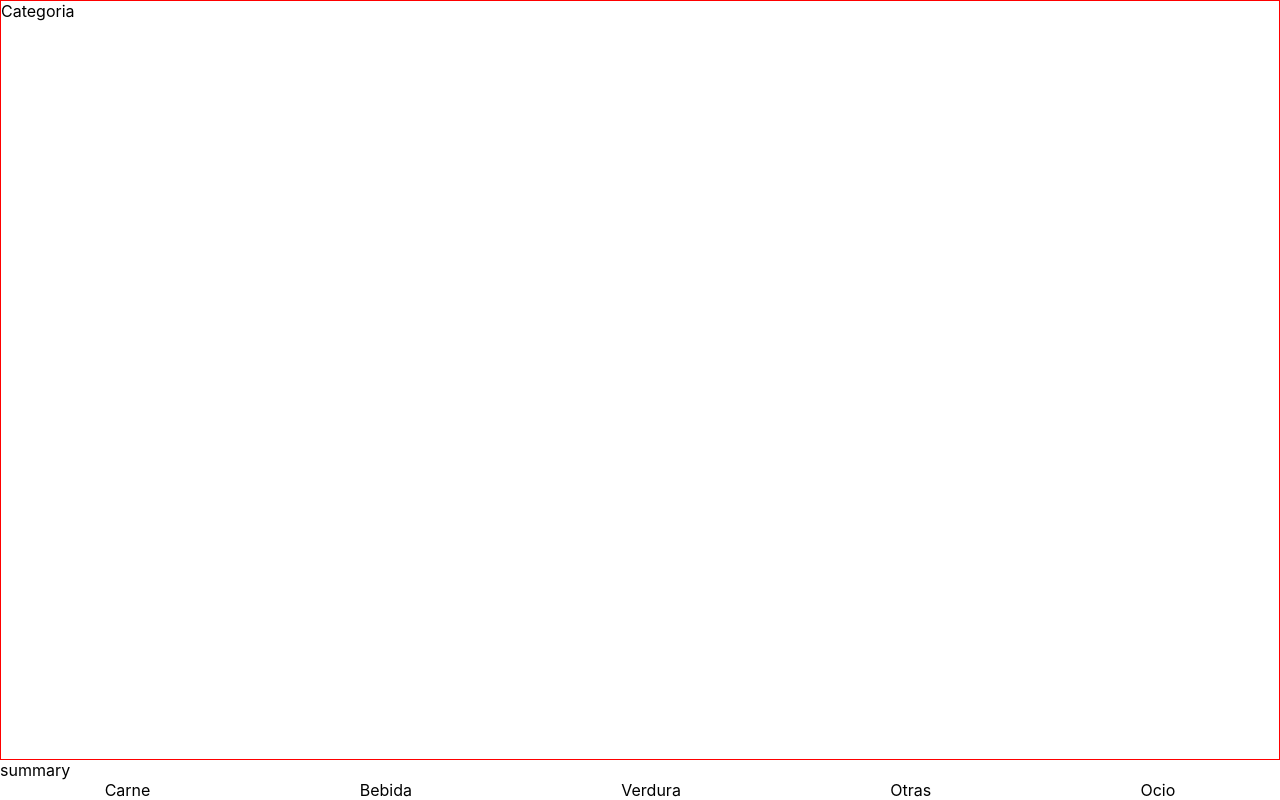
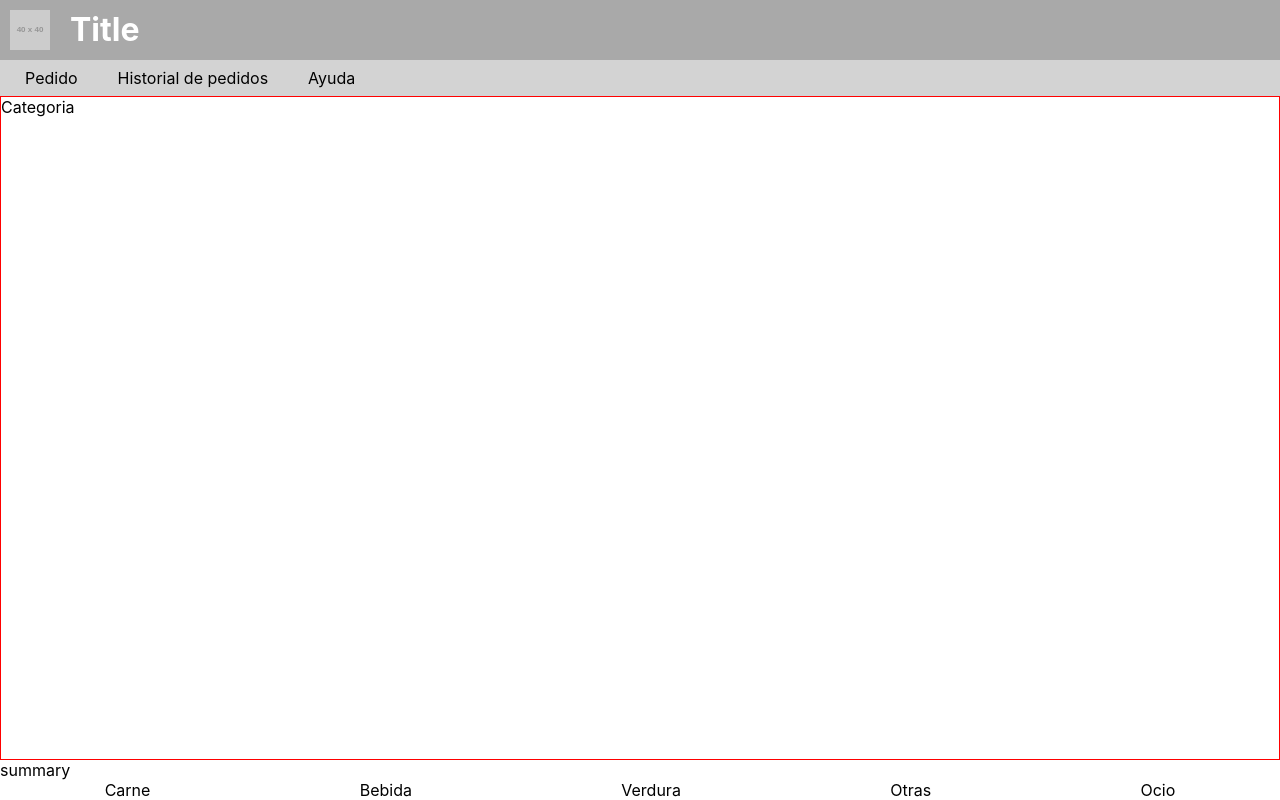
Before and after one commit to gonmercado/parriapp-web, a React (Create React App) app: page / in a window 1280 px wide. Built offline with nearby package versions, Linux system fonts and the light colour scheme.

Commit message:
Agregando el menu y el header, agregando tambien sass

```diff
--- a/package.json
+++ b/package.json
@@ -27,5 +27,8 @@
       "last 1 firefox version",
       "last 1 safari version"
     ]
+  },
+  "devDependencies": {
+    "node-sass": "4.12.0"
   }
 }
--- a/src/App.css
+++ /dev/null
@@ -1,3 +0,0 @@
-.App {
-
-}
--- a/src/App.js
+++ b/src/App.js
@@ -1,10 +1,14 @@
 import React from 'react';
-import './App.css';
+import './App.scss';
 import OrderPage from './comp/orderPage/OrderPage';
+import Header from './comp/layout/header/Header';
+import TopMenu from './comp/layout/topMenu/TopMenu';
 
 function App() {
   return (
     <div className="App">
+      <Header />
+      <TopMenu />
       <OrderPage />
     </div>
   );
--- /dev/null
+++ b/src/App.scss
@@ -0,0 +1,51 @@
+.App {
+  position: absolute;
+  top: 0;
+  bottom: 0;
+  left: 0;
+  right: 0;
+  display: flex;
+  flex-direction: column;
+}
+
+.header {
+  background-color: darkgray;
+  color: white;
+  height: 60px;
+  padding: 10px;
+  box-sizing: border-box;
+  display: flex;
+  h1 {
+    margin: 0 0 0 20px;
+    padding: 0;
+  }
+}
+
+.top-menu {
+  background-color: lightgray;
+  padding: 0 5px;
+  display: flex;
+  box-sizing: border-box;
+  a {
+    text-decoration: none;
+  }
+  &__menu-option {
+    padding: 3px 15px;
+    margin: 5px;
+    cursor: pointer;
+    -webkit-transition: background-color 300ms;
+    -moz-transition: background-color 300ms;
+    -ms-transition: background-color 300ms;
+    -o-transition: background-color 300ms;
+    transition: background-color 300ms;
+    &:hover {
+      background-color: gray;
+    }
+  }
+}
+
+.app-content {
+  flex: 1;
+  display: flex;
+  flex-direction: column;
+}
--- /dev/null
+++ b/src/comp/layout/header/Header.js
@@ -0,0 +1,10 @@
+import React from 'react';
+
+const Header = () => (
+  <div className="header">
+    <img src="https://via.placeholder.com/40?text=ParriApp" />
+    <h1>Title</h1>
+  </div>
+);
+
+export default Header;
--- /dev/null
+++ b/src/comp/layout/topMenu/TopMenu.js
@@ -0,0 +1,11 @@
+import React from 'react';
+
+const TopMenu = () => (
+  <div className="top-menu">
+    <div className="top-menu__menu-option">Pedido</div>
+    <div className="top-menu__menu-option">Historial de pedidos</div>
+    <div className="top-menu__menu-option">Ayuda</div>
+  </div>
+);
+
+export default TopMenu;
--- a/src/comp/orderPage/OrderPage.js
+++ b/src/comp/orderPage/OrderPage.js
@@ -2,7 +2,7 @@ import React from 'react';
 import Category from './category/Category';
 import Summary from './summary/Summary';
 import CategoryList from './categoryList/CategoryList';
-import './orderPage.css';
+import './orderPage.scss';
 
 class OrderPage extends React.Component {
   render() {
--- a/src/comp/orderPage/orderPage.css
+++ b/src/comp/orderPage/orderPage.scss
@@ -1,11 +1,7 @@
 .order-page__main-container {
+    flex: 1;
     display: flex;
     flex-direction: column;
-    position: absolute;
-    top: 0;
-    bottom: 0;
-    left: 0;
-    right: 0;
 }
 
 .category__main-container {
```
Also changed, not shown: 1 other file (tests, documents, lock files or other folders).
